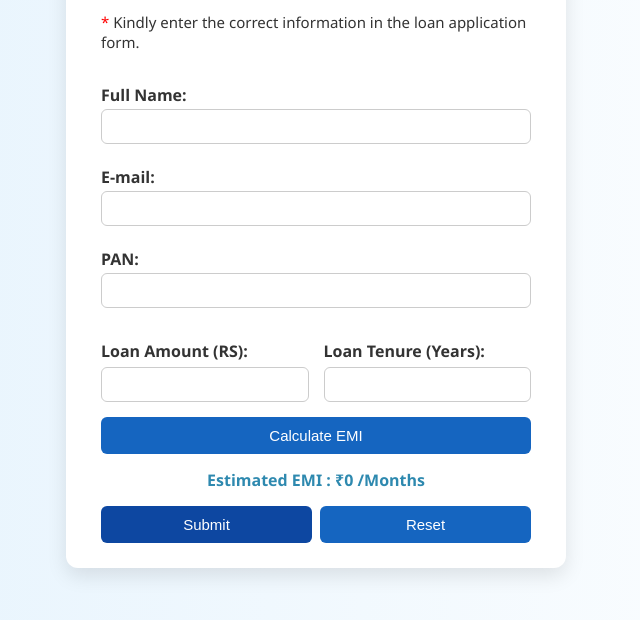
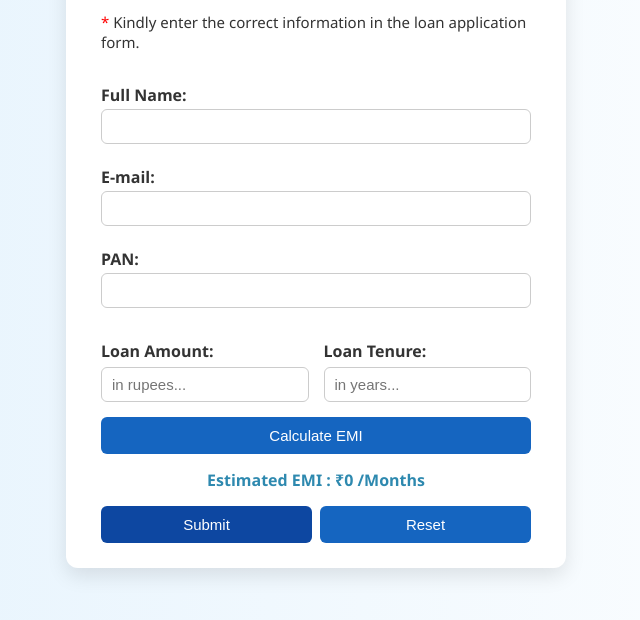
Before and after one commit to ChandanRx/LoanVerify_demo_app, a plain HTML site: page index.html in a window 1280 px wide. Shown: the part 180-800 px from the top of the page, without its empty margins (324-964 px from the left). Drawn offline with Linux system fonts and the light colour scheme.

Commit message:
Update index.html

```diff
--- a/index.html
+++ b/index.html
@@ -28,12 +28,12 @@
                     <br><br>
                     <div class="loan-amounts">
                         <div class="input-container">
-                            <label for="loan-amount">Loan Amount (RS): </label>
-                            <input type="text" id="loan-amount" name="loan-amount" autocomplete="off" required>
+                            <label for="loan-amount">Loan Amount: </label>
+                            <input type="text" id="loan-amount" name="loan-amount" placeholder="in rupees..." autocomplete="off" required>
                         </div>
                         <div class="input-container">
-                            <label for="Loan-time">Loan Tenure (Years): </label>
-                            <input type="text" name="Loan-time" id="loan-time" autocomplete="off" required>
+                            <label for="Loan-time">Loan Tenure: </label>
+                            <input type="text" name="Loan-time" placeholder="in years..." id="loan-time" autocomplete="off" required>
                         </div>
                     </div>
 
```
